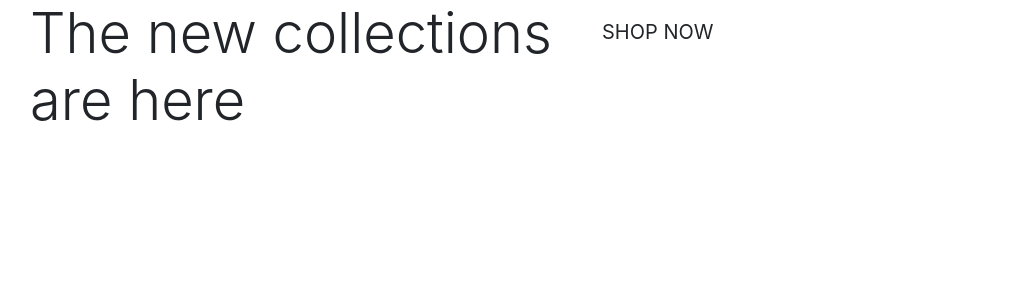
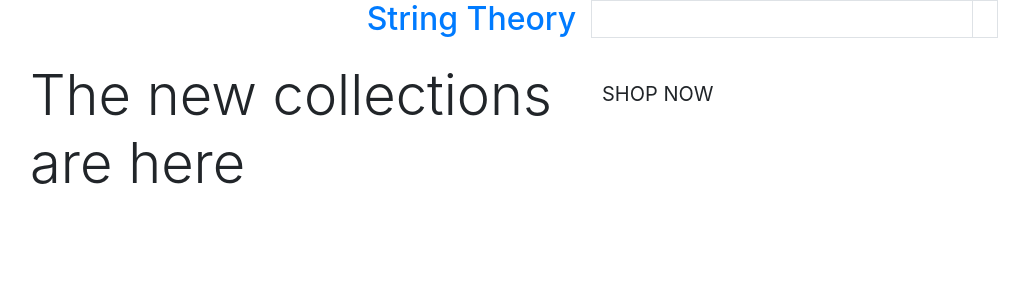
Before and after one commit to LukeThornton92/string_theory, a Django app: page / in a window 1280 px wide. Shown: the top 300 px of the page, without its empty margins (55-1084 px from the left). Run offline with Django 3.2, Linux system fonts and the light colour scheme.

Commit message:
chore: building header

```diff
--- a/templates/base.html
+++ b/templates/base.html
@@ -39,6 +39,44 @@
   </head>
   <body>
     <header class="container-fluid fixed top"></header>
+    <div class="row">
+      <div
+        class="col-12 col-lg-4 my-auto py-1 py-lg-0 text-center text-lg-left"
+      ></div>
+      <a href="{% url 'home' %}" class="nav-link-logo-link">
+        <h2 class="logo-font text-black my-0">String Theory</h2>
+      </a>
+      <div
+        class="col-12 col-lg-4 my-auto py-1 py-lg-0 text-center text-lg-left"
+      >
+        <form method="GET" action="">
+          <div class="input-group w-100">
+            <input
+              class="form-control border border-black rounded-0"
+              type="text"
+              name="q"
+              palceholder="Search our site"
+            />
+            <div class="input-group-append">
+              <button
+                class="form-control btn btn-black border border-black rounded-0"
+                type="submit"
+              >
+                <span class="icon">
+                  <i class="fas fa-search"></i>
+                </span>
+              </button>
+            </div>
+          </div>
+        </form>
+      </div>
+      <div
+        class="col-12 col-lg-4 my-auto py-1 py-lg-0 text-center text-lg-left"
+      > <ul class="list-inline list-unstyled text-center text-lg-right my-0">
+        <li class="list-inline-item dropdown"></li>
+        <li class=list-inline-item"></li>
+      </ul></div>
+    </div>
     {% if messages%}
     <div class="message-container"></div>
     {% endif %} {% block page_header %}
```
